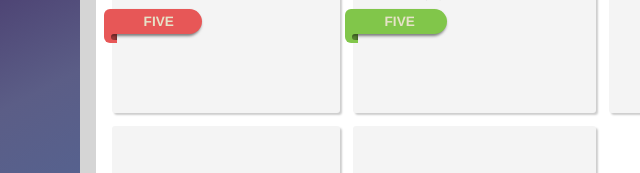
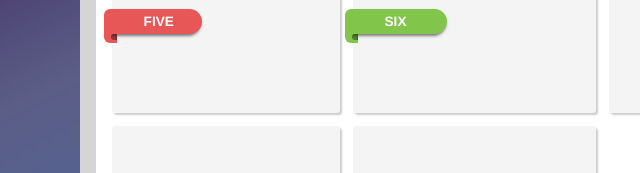
Before and after one commit to aboggan/challenge, a website: page index.html in a window 1280 px wide. Shown: the part 309-482 px from the top of the page, 0-640 px from the left. Drawn offline with nearby package versions, Linux system fonts and the light colour scheme.

Commit message:
917JUeves

```diff
--- a/index.html
+++ b/index.html
@@ -90,7 +90,7 @@
             <p>
                 BioWare now takes its shot at a cooperative multiplayer action game, promising a changing world that will entertain players for hundreds of...
             </p>
-            <div class="ribbon green"><div>five</div></div>
+            <div class="ribbon green"><div>six</div></div>
           </div>
           <div class="card"></div>
           <div class="card"></div>
--- a/sass/main.scss
+++ b/sass/main.scss
@@ -301,6 +301,7 @@
     font-size: 1.7vh;
     padding: 5px 0px 5px 20px;
     font-weight: bold;
+    color:white;
   }
 
   &.red{
```
Also changed, not shown: css/main.css.
